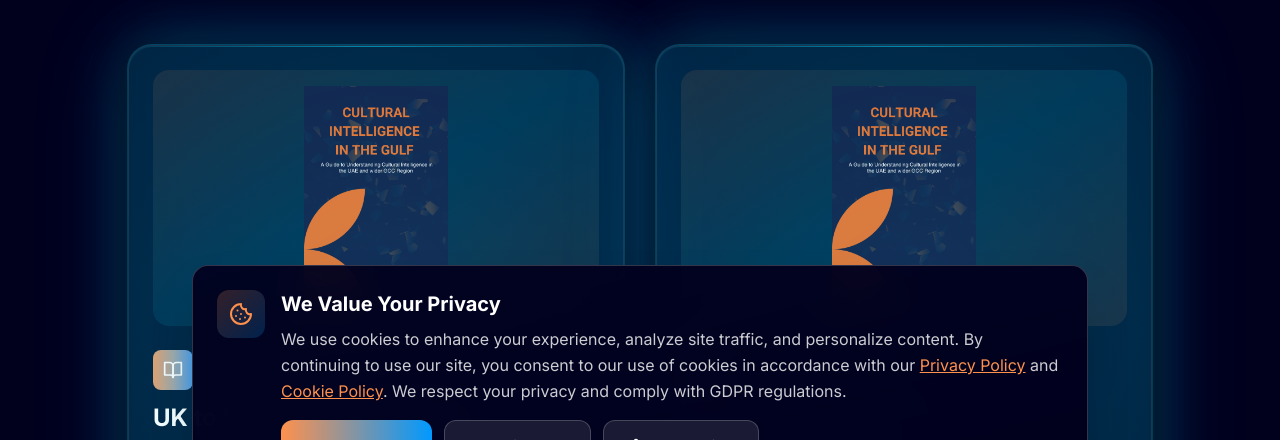
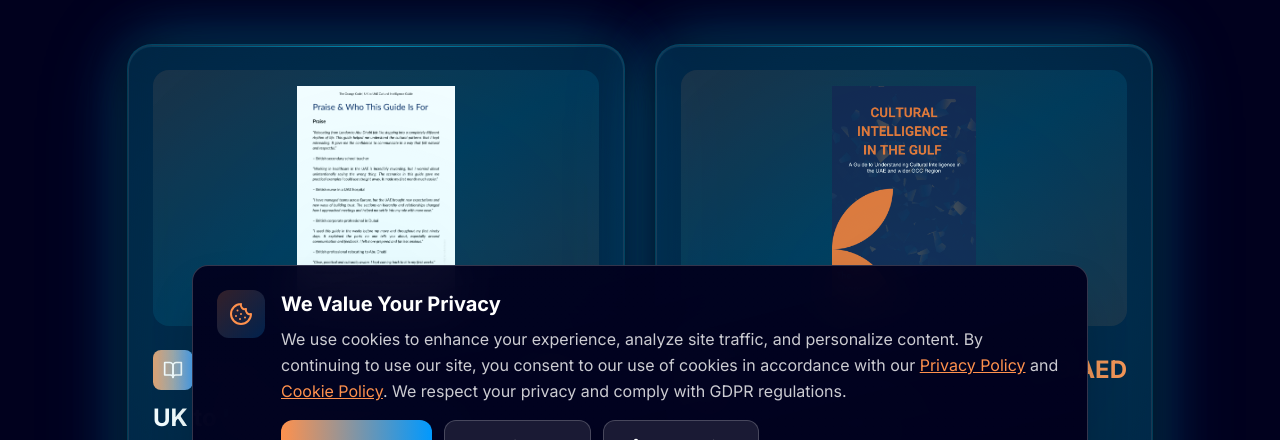
Before and after one commit to sksh100/theorangecode, a Next.js app: page /resources in a window 1280 px wide. Shown: the part 287-727 px from the top of the page. Built offline with nearby package versions, Linux system fonts and the light colour scheme; no server answers.

Commit message:
Add prices and correct book images to resources page
- Add price display (£59 GBP for UK guide, 149 AED for Beyond Formalities)
- Update UK to UAE guide image to use preview cover image
- Display prices prominently in resource cards

```diff
--- a/src/app/resources/page.tsx
+++ b/src/app/resources/page.tsx
@@ -15,8 +15,10 @@ export default function ResourcesPage() {
       title: 'UK to UAE Relocation Guide',
       description: 'A research-based guide helping British expats understand UAE culture, workplace norms, communication styles, dos and don\'ts, and how to integrate effectively.',
       href: '/uk-to-uae-relocation',
-      image: '/e-book.png',
-      type: 'E-Guide'
+      image: '/images/uk-uae-preview-1.png',
+      type: 'E-Guide',
+      price: '£59',
+      currency: 'GBP'
     },
     {
       id: 'beyond-formalities',
@@ -24,7 +26,9 @@ export default function ResourcesPage() {
       description: 'Understanding Emirati culture, local customs, and everyday life in the United Arab Emirates. Covers identity, values, greetings, communication, business culture, and modern UAE life.',
       href: '/beyond-formalities',
       image: '/e-book.png',
-      type: 'E-Guide'
+      type: 'E-Guide',
+      price: '149',
+      currency: 'AED'
     }
   ]
 
@@ -75,13 +79,20 @@ export default function ResourcesPage() {
 
                       {/* Content */}
                       <div className="flex-1 flex flex-col">
-                        <div className="flex items-center gap-3 mb-3">
-                          <div className="w-10 h-10 bg-gradient-primary rounded-lg flex items-center justify-center">
-                            <BookOpen className="w-5 h-5 text-white" />
+                        <div className="flex items-center justify-between mb-3">
+                          <div className="flex items-center gap-3">
+                            <div className="w-10 h-10 bg-gradient-primary rounded-lg flex items-center justify-center">
+                              <BookOpen className="w-5 h-5 text-white" />
+                            </div>
+                            <span className="px-3 py-1 bg-orange/20 text-orange rounded-full text-xs font-medium">
+                              {resource.type}
+                            </span>
                           </div>
-                          <span className="px-3 py-1 bg-orange/20 text-orange rounded-full text-xs font-medium">
-                            {resource.type}
-                          </span>
+                          <div className="text-right">
+                            <p className="text-2xl font-bold text-orange">
+                              {resource.price} {resource.currency}
+                            </p>
+                          </div>
                         </div>
 
                         <h3 className="text-2xl font-bold text-white mb-3 group-hover:text-orange transition-colors">
```
